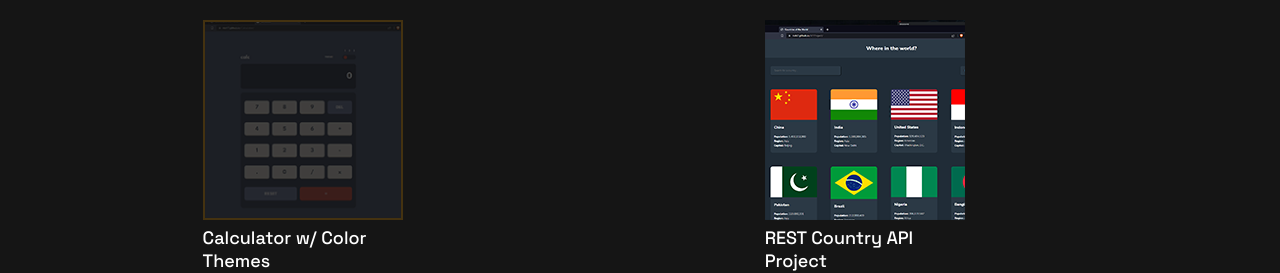
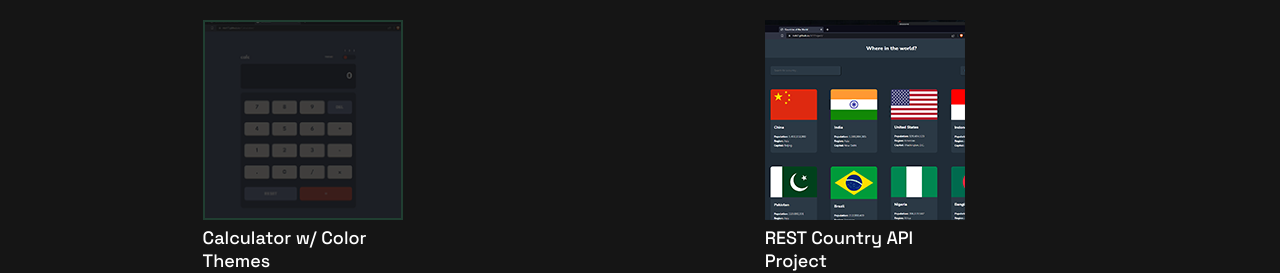
Before and after one commit to RioH7/portfolio-page, a plain HTML site: page index.html in a window 1280 px wide. In both pictures the pointer is over the picture 302 px from the left and 1301 px from the top of the page. Shown: the part 1182-1455 px from the top of the page. Drawn offline with Linux system fonts and the light colour scheme; a script that the page names is missing.

Commit message:
Update style.css

```diff
--- a/style.css
+++ b/style.css
@@ -41,7 +41,7 @@ a {
 
 #projects img:hover {
     opacity: 0.2;
-    border: 2px solid orange;
+    border: 2px solid #4EE1A0;
     transition: opacity 400ms ease-in-out;
 }
 
```
